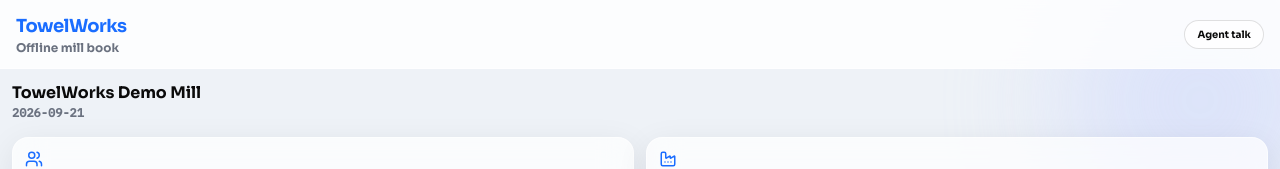
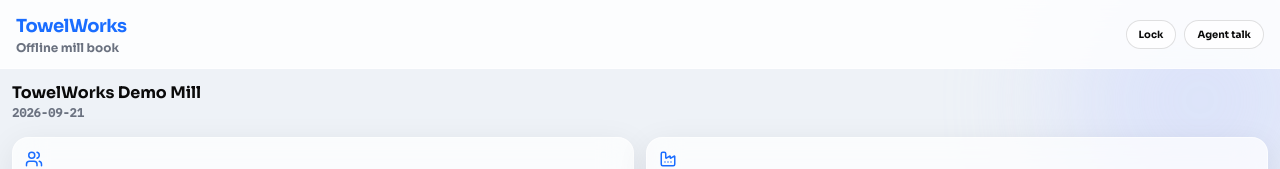
Before and after one commit to AdnanRaza88/towelworks-factory, a React (Vite) app: page / in a window 1280 px wide. Shown: the top 169 px of the page. Built offline with nearby package versions, Linux system fonts and the light colour scheme.

Commit message:
fix(phase1-pin): lock from header

```diff
--- a/src/App.tsx
+++ b/src/App.tsx
@@ -35,6 +35,7 @@ type TabId = (typeof TABS)[number]["id"] | "providers";
 export default function App() {
   const theme = useAppStore((s) => s.settings.theme ?? "light");
   const unlocked = useAppStore((s) => s.unlocked);
+  const lock = useAppStore((s) => s.lock);
   const [tab, setTab] = useState<TabId>("home");
 
   useEffect(() => {
@@ -63,6 +64,19 @@ export default function App() {
             Offline mill book
           </p>
         </div>
+        <div className="flex items-center gap-2">
+          <button
+            type="button"
+            onClick={() => lock()}
+            className="rounded-full px-3 py-1.5 text-[10px] font-bold border"
+            style={{
+              background: "var(--card)",
+              color: "var(--text)",
+              borderColor: "var(--border-strong)",
+            }}
+          >
+            Lock
+          </button>
           <button
             onClick={() => setTab("agent")}
             className="rounded-full px-3 py-1.5 text-[10px] font-bold border"
@@ -74,6 +88,7 @@ export default function App() {
           >
             Agent talk
           </button>
+        </div>
       </header>
 
       <main className="flex-1 overflow-y-auto px-3 py-3">
```
Lines whose indentation alone changed are shown as unchanged.
